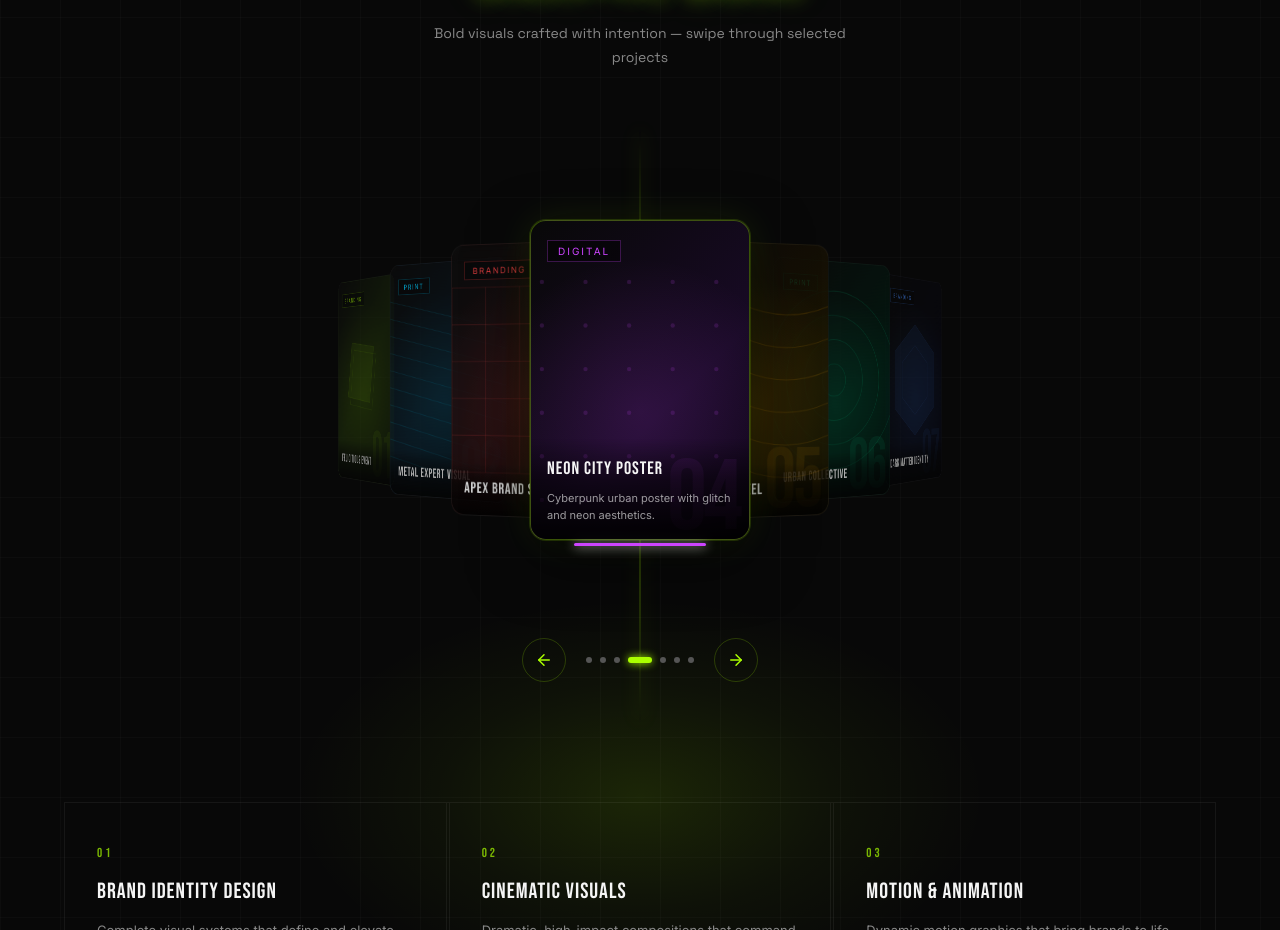
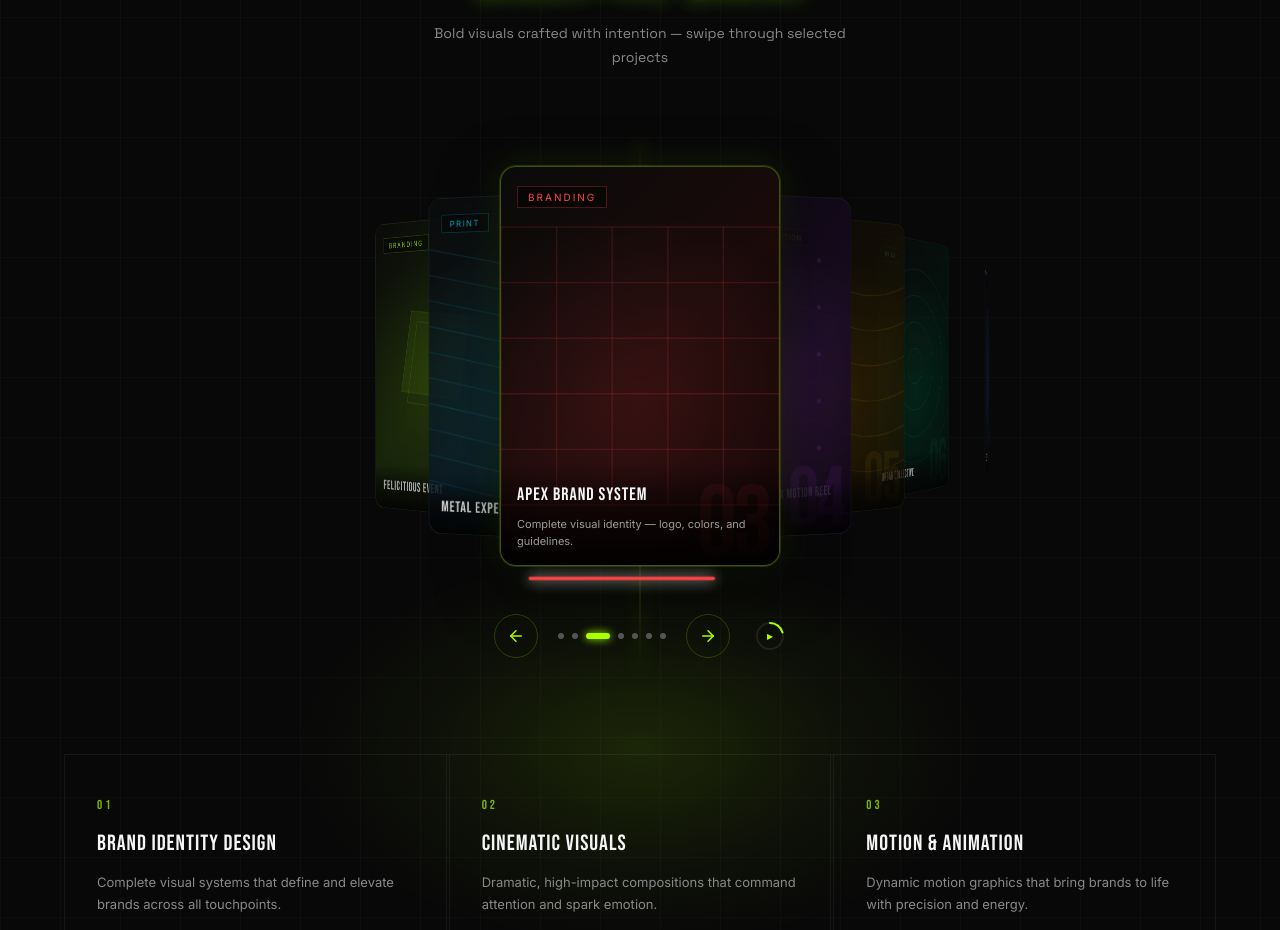
Before and after one commit to pathumsenadeera/Portfolio, a Next.js app: page / in a window 1280 px wide. Shown: the part 2021-2951 px from the top of the page. Built offline with nearby package versions, Linux system fonts and the light colour scheme.

Commit message:
feat: implement interactive PortfolioSection component with card fan animation

```diff
--- a/components/PortfolioSection.module.css
+++ b/components/PortfolioSection.module.css
@@ -62,8 +62,8 @@
   display: flex;
   flex-direction: column;
   align-items: center;
-  gap: 40px;
-  padding: 40px 0;
+  gap: 20px;
+  padding: 16px 0;
   /* overflow: hidden; -- remove so cards overflow nicely */
 }
 
@@ -85,7 +85,7 @@
 /* ─── FAN TRACK ─── */
 .fanTrack {
   position: relative;
-  height: 420px;
+  height: 440px;
   width: 100%;
   display: flex;
   align-items: center;
@@ -96,8 +96,8 @@
 /* ─── INDIVIDUAL CARD ─── */
 .fanCard {
   position: absolute;
-  width: 220px;
-  height: 320px;
+  width: 280px;
+  height: 400px;
   cursor: pointer;
   transition: transform 0.5s cubic-bezier(0.25, 0.46, 0.45, 0.94),
               opacity 0.4s ease;
@@ -253,6 +253,26 @@
   z-index: 10;
 }
 
+/* Progress ring container */
+.progressRing {
+  position: relative;
+  width: 32px;
+  height: 32px;
+  display: flex;
+  align-items: center;
+  justify-content: center;
+  cursor: default;
+  margin-left: 4px;
+}
+
+.progressIcon {
+  position: absolute;
+  font-size: 8px;
+  color: var(--neon);
+  line-height: 1;
+  user-select: none;
+}
+
 .navBtn {
   width: 44px;
   height: 44px;
@@ -397,11 +417,11 @@
     padding: 0 20px;
   }
   .fanTrack {
-    height: 300px;
+    height: 380px;
   }
   .fanCard {
-    width: 160px;
-    height: 240px;
+    width: 200px;
+    height: 300px;
   }
   .fanCard {
     /* reduce spread on mobile */
--- a/components/PortfolioSection.tsx
+++ b/components/PortfolioSection.tsx
@@ -1,8 +1,11 @@
 'use client';
 import { motion, useInView } from 'framer-motion';
-import { useRef, useState } from 'react';
+import { useRef, useState, useEffect, useCallback } from 'react';
 import { FiArrowRight, FiArrowLeft } from 'react-icons/fi';
 import styles from './PortfolioSection.module.css';
+
+const AUTO_INTERVAL = 3000;  // ms between auto-advances
+const PAUSE_AFTER_MANUAL = 5000; // ms to pause after user interaction
 
 const projects = [
   {
@@ -107,10 +110,71 @@ const features = [
 export default function PortfolioSection() {
   const ref = useRef(null);
   const inView = useInView(ref, { once: true, margin: '-80px' });
-  const [activeIndex, setActiveIndex] = useState(3); // start at center
+  const [activeIndex, setActiveIndex] = useState(0);
+  const [isPaused, setIsPaused] = useState(false);
+  const [progress, setProgress] = useState(0); // 0-100 for progress ring
+  const pauseTimerRef = useRef<ReturnType<typeof setTimeout> | null>(null);
+  const autoRef = useRef<ReturnType<typeof setInterval> | null>(null);
+  const progressRef = useRef<ReturnType<typeof setInterval> | null>(null);
 
-  const prev = () => setActiveIndex(i => Math.max(0, i - 1));
-  const next = () => setActiveIndex(i => Math.min(projects.length - 1, i + 1));
+  // Clear all timers helper
+  const clearAllTimers = useCallback(() => {
+    if (autoRef.current) clearInterval(autoRef.current);
+    if (progressRef.current) clearInterval(progressRef.current);
+    if (pauseTimerRef.current) clearTimeout(pauseTimerRef.current);
+  }, []);
+
+  // Start auto-scroll + progress tick
+  const startAuto = useCallback(() => {
+    clearAllTimers();
+    setProgress(0);
+
+    const tickMs = 50;
+    progressRef.current = setInterval(() => {
+      setProgress(p => {
+        const next = p + (tickMs / AUTO_INTERVAL) * 100;
+        return next >= 100 ? 100 : next;
+      });
+    }, tickMs);
+
+    autoRef.current = setInterval(() => {
+      setActiveIndex(i => (i + 1) % projects.length);
+      setProgress(0);
+    }, AUTO_INTERVAL);
+  }, [clearAllTimers]);
+
+  // Pause and resume after PAUSE_AFTER_MANUAL ms
+  const handleManualInteraction = useCallback(() => {
+    setIsPaused(true);
+    clearAllTimers();
+    setProgress(0);
+    pauseTimerRef.current = setTimeout(() => {
+      setIsPaused(false);
+    }, PAUSE_AFTER_MANUAL);
+  }, [clearAllTimers]);
+
+  // Start auto-scroll once section is in view
+  useEffect(() => {
+    if (inView && !isPaused) {
+      startAuto();
+    } else if (isPaused) {
+      clearAllTimers();
+    }
+    return clearAllTimers;
+  }, [inView, isPaused, startAuto, clearAllTimers]);
+
+  const prev = () => {
+    handleManualInteraction();
+    setActiveIndex(i => (i - 1 + projects.length) % projects.length);
+  };
+  const next = () => {
+    handleManualInteraction();
+    setActiveIndex(i => (i + 1) % projects.length);
+  };
+  const goTo = (i: number) => {
+    handleManualInteraction();
+    setActiveIndex(i);
+  };
 
   return (
     <section className={`${styles.portfolio} section`} id="work" ref={ref}>
@@ -169,7 +233,7 @@ export default function PortfolioSection() {
                   key={project.id}
                   className={`${styles.fanCard} ${isActive ? styles.fanCardActive : ''}`}
                   style={style}
-                  onClick={() => setActiveIndex(i)}
+                  onClick={() => goTo(i)}
                 >
                   {/* Card visual */}
                   <div
@@ -243,29 +307,49 @@ export default function PortfolioSection() {
             <button
               className={styles.navBtn}
               onClick={prev}
-              disabled={activeIndex === 0}
               aria-label="Previous project"
             >
               <FiArrowLeft />
             </button>
+
+            {/* Dot indicators with auto-scroll progress ring */}
             <div className={styles.dots}>
               {projects.map((_, i) => (
                 <button
                   key={i}
                   className={`${styles.dot} ${i === activeIndex ? styles.dotActive : ''}`}
-                  onClick={() => setActiveIndex(i)}
+                  onClick={() => goTo(i)}
                   aria-label={`Go to project ${i + 1}`}
                 />
               ))}
             </div>
+
             <button
               className={styles.navBtn}
               onClick={next}
-              disabled={activeIndex === projects.length - 1}
               aria-label="Next project"
             >
               <FiArrowRight />
             </button>
+
+            {/* Auto-scroll progress ring */}
+            <div className={styles.progressRing} title={isPaused ? 'Paused — resumes automatically' : 'Auto-scrolling'}>
+              <svg width="32" height="32" viewBox="0 0 32 32">
+                <circle cx="16" cy="16" r="13" fill="none" stroke="rgba(255,255,255,0.08)" strokeWidth="2" />
+                <circle
+                  cx="16" cy="16" r="13"
+                  fill="none"
+                  stroke={isPaused ? 'rgba(170,255,0,0.3)' : 'var(--neon)'}
+                  strokeWidth="2"
+                  strokeDasharray={`${2 * Math.PI * 13}`}
+                  strokeDashoffset={`${2 * Math.PI * 13 * (1 - progress / 100)}`}
+                  strokeLinecap="round"
+                  transform="rotate(-90 16 16)"
+                  style={{ transition: 'stroke-dashoffset 0.05s linear, stroke 0.3s ease' }}
+                />
+              </svg>
+              <span className={styles.progressIcon}>{isPaused ? '⏸' : '▶'}</span>
+            </div>
           </div>
         </motion.div>
 
```
